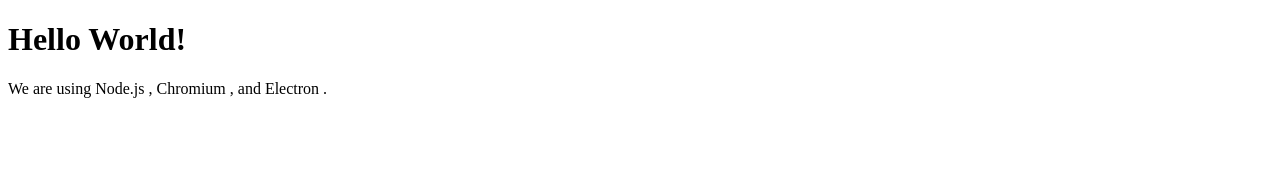
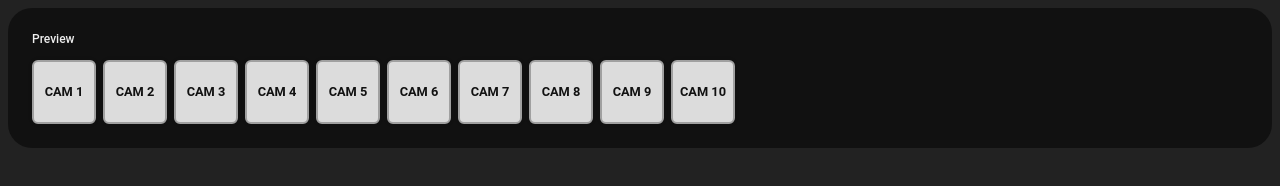
Before and after one commit to qqquiu/atem-electron, an Electron app: page index.html in a window 1280 px wide. Drawn offline with Linux system fonts and the light colour scheme.

Commit message:
Designing UI for now

```diff
--- /dev/null
+++ b/css/styles.css
@@ -0,0 +1,96 @@
+:root
+{
+  --bg-color: rgb(34, 34, 34);
+  --row-color: rgb(17, 17, 17);
+  --white-text: rgb(238, 238, 238);
+  --button-text: rgb(17, 17, 17);
+  --button-color: rgb(220, 220, 220);
+  --button-border: rgb(160, 160, 160);
+  --onair-color: rgb(255, 131, 129);
+  --onair-border: rgb(255, 61, 46);
+  --pvw-color: rgb(103, 238, 97);
+  --pvw-border: rgb(0, 222, 4);
+  --aux-color: rgb(255, 211, 117);
+  --aux-border: rgb(255, 168, 52);
+}
+
+body
+{
+  background-color: #222222;
+  font-family: Roboto, sans-serif;
+  font-weight: 500;
+  font-size: 0.75rem;
+  color: var(--white-text);
+}
+
+.PanelButton
+{
+  position: static;
+  width: 64px;
+  height: 64px;
+  background: var(--button-color);
+  border: 2px solid var(--button-border);
+  border-radius: 6px;
+  box-shadow: 0px 0px 5px 0px rgba(0, 0, 0, 0.07);
+  transition: background 0.01s ease-in-out 0s;
+  color: var(--button-text);
+  font-family: Roboto, sans-serif;
+  font-weight: 600;
+  font-size: .8rem;
+  line-height: 1.5rem;
+  text-align: center;
+  overflow: hidden;
+  margin-right: 4px;
+}
+
+.PanelButton.Preview.Active
+{
+  background-color: var(--pvw-color);
+  border-color: var(--pvw-border);
+}
+
+.PanelButton.Preview:active
+{
+  background-color: var(--pvw-color);
+  border-color: var(--pvw-border);
+}
+
+.PanelButton.Program
+{
+  background-color: var(--onair-color);
+  border-color: var(--onair-border);
+}
+
+.PanelButton.Aux
+{
+  background-color: var(--aux-color);
+  border-color: var(--aux-border)
+}
+
+.PanelButton:hover
+{
+  background: rgb(255, 255, 255);
+}
+
+.PanelButton:active
+{
+  border-color: #ff3d2e;
+  background-color: #ff8381;
+}
+
+.PanelButton:focus
+{
+  box-shadow: 0px 0px 0px 0px rgba(0, 0, 0, 0.1);
+}
+
+#PreviewBus
+{
+  border-radius: 24px;
+  padding: 24px;
+  background: #111111;
+}
+
+.PreviewRow
+{
+    white-space: nowrap;
+}
--- a/index.html
+++ b/index.html
@@ -5,12 +5,24 @@
     <!-- https://developer.mozilla.org/en-US/docs/Web/HTTP/CSP -->
     <meta http-equiv="Content-Security-Policy" content="default-src 'self'; script-src 'self'">
     <meta http-equiv="X-Content-Security-Policy" content="default-src 'self'; script-src 'self'">
-    <title>Hello World!</title>
+    <link rel="stylesheet" href="css/styles.css">
   </head>
   <body>
-    <h1>Hello World!</h1>
-    We are using Node.js <span id="node-version"></span>,
-    Chromium <span id="chrome-version"></span>,
-    and Electron <span id="electron-version"></span>.
+    <div id="PreviewBus">
+      Preview
+      <div id="PreviewRow1" class="PreviewRow">
+        <br>
+        <button id="PreviewBtn1"  class="PanelButton Preview">CAM 1</button>
+        <button id="PreviewBtn2"  class="PanelButton Preview">CAM 2</button>
+        <button id="PreviewBtn3"  class="PanelButton Preview">CAM 3</button>
+        <button id="PreviewBtn4"  class="PanelButton Preview">CAM 4</button>
+        <button id="PreviewBtn5"  class="PanelButton Preview">CAM 5</button>
+        <button id="PreviewBtn6"  class="PanelButton Preview">CAM 6</button>
+        <button id="PreviewBtn7"  class="PanelButton Preview">CAM 7</button>
+        <button id="PreviewBtn8"  class="PanelButton Preview">CAM 8</button>
+        <button id="PreviewBtn9"  class="PanelButton Preview">CAM 9</button>
+        <button id="PreviewBtn10" class="PanelButton Preview">CAM 10</button>
+      </div>
+    </div>
   </body>
 </html>
```
Also changed, not shown: main.js (+8 -1 lines), 1 other file.
